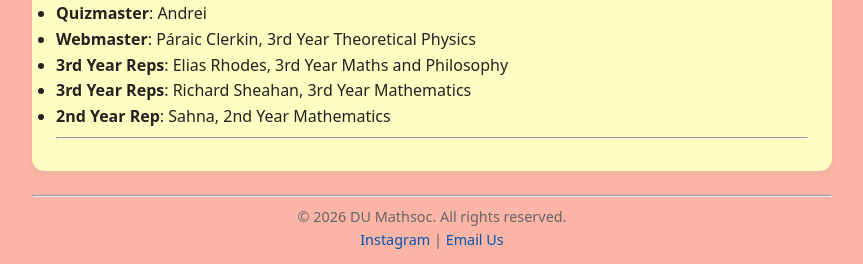
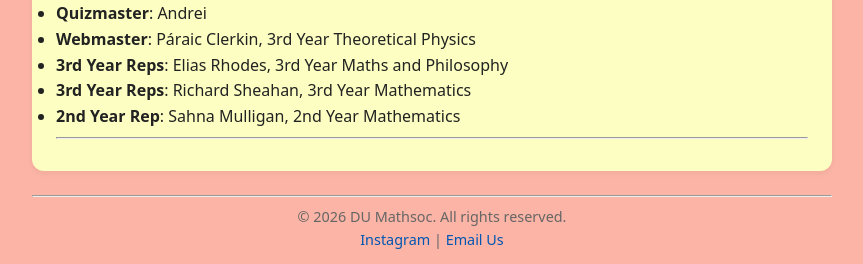
Before and after one commit to clerkipa/tcd-maths-soc, a Jekyll site: the page built from about.md, in a window 1280 px wide. Shown: the part 770-1034 px from the top of the page, without its empty margins (208-1071 px from the left). Built offline with Jekyll 4.4.1, drawn with Linux system fonts in a browser that asks for light colours.

Commit message:
Initial commit

```diff
--- a/about.md
+++ b/about.md
@@ -29,6 +29,6 @@ Our committee is elected every year at our AGM.
 - **Webmaster**: Páraic Clerkin, 3rd Year Theoretical Physics
 - **3rd Year Reps**: Elias Rhodes, 3rd Year Maths and Philosophy
 - **3rd Year Reps**: Richard Sheahan, 3rd Year Mathematics
-- **2nd Year Rep**: Sahna, 2nd Year Mathematics
+- **2nd Year Rep**: Sahna Mulligan, 2nd Year Mathematics
 
 ----------------------------------------
```
Also changed, not shown: 10 other files.
